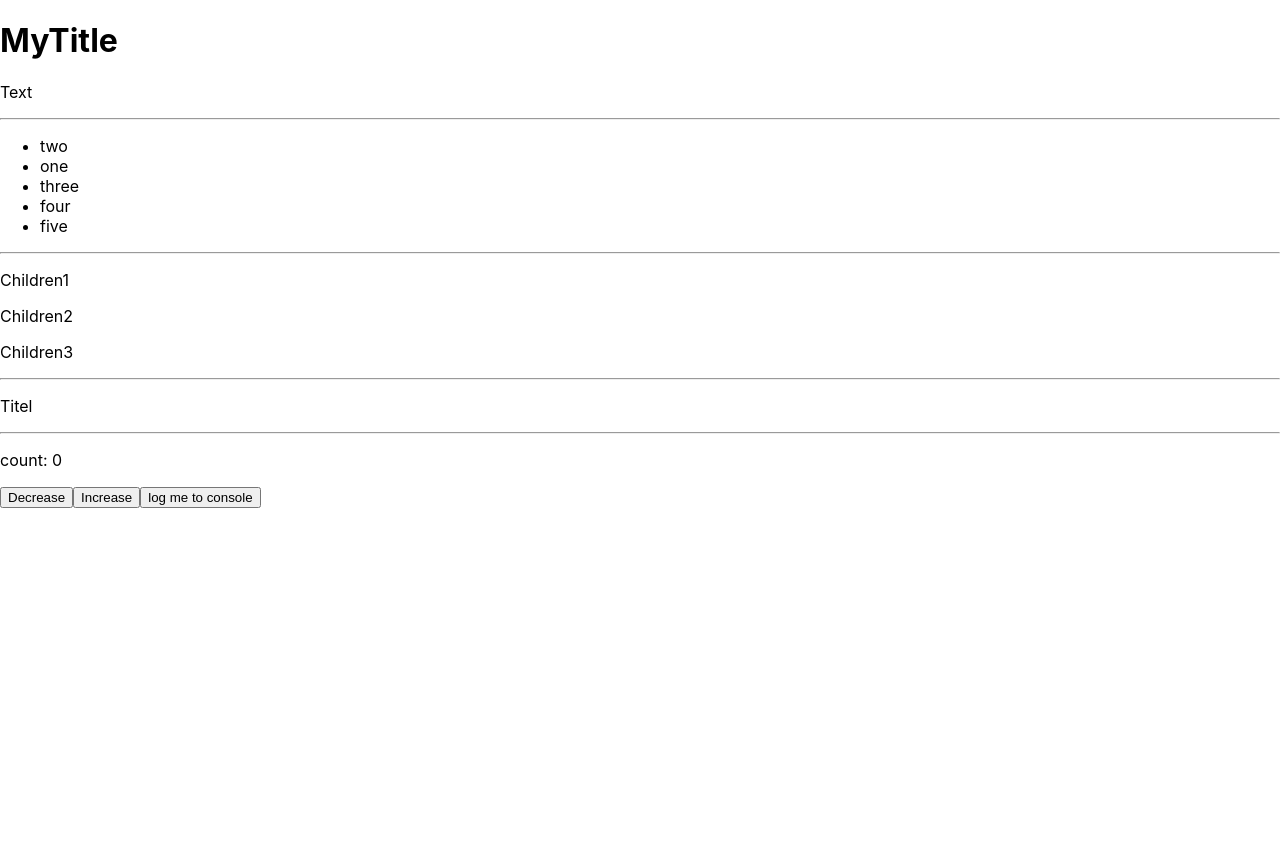
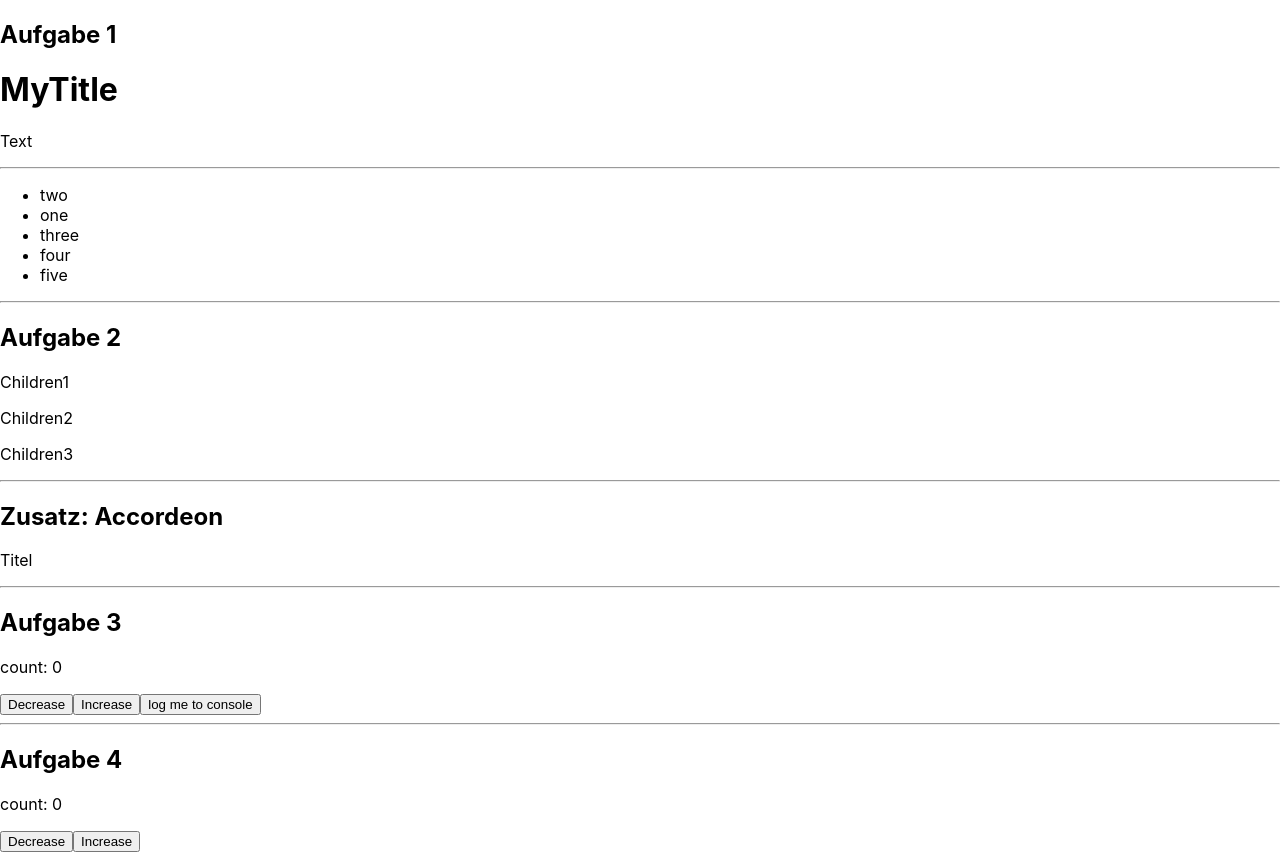
Before and after one commit to sandstorm/react-training-november-2021, a React (Create React App) app: page / in a window 1280 px wide. Before the commit the page ends 800 px from the top, so only its background shows below. Built offline with nearby package versions, Linux system fonts and the light colour scheme.

Commit message:
TASK: Add Counter with custom hook

```diff
--- a/src/App.tsx
+++ b/src/App.tsx
@@ -4,6 +4,7 @@ import ComponentWithChildren from './aufgaben/ComponentWithChildren';
 // import './App.css';
 import ComponentWithFragment from './aufgaben/ComponentWithFragment';
 import Counter from './aufgaben/Counter';
+import CounterWithCustomHook from './aufgaben/CounterWithCustomHook';
 import List from './aufgaben/List';
 
 const listOfStrings = [
@@ -32,19 +33,26 @@ const listOfStrings = [
 function App() {
   return (
     <div className="App">
+      <h2>Aufgabe 1</h2>
       <ComponentWithFragment title={'MyTitle'} />
       <hr />
       <List items={listOfStrings} />
       <hr />
+      <h2>Aufgabe 2</h2>
        <ComponentWithChildren>
         <p>Children1</p>
         <p>Children2</p>
         <p>Children3</p>
       </ComponentWithChildren>
       <hr />
+      <h2>Zusatz: Accordeon</h2>
       <Accordeon />
       <hr />
+      <h2>Aufgabe 3</h2>
       <Counter step={10} />
+      <hr />
+      <h2>Aufgabe 4</h2>
+      <CounterWithCustomHook step={10} />
     </div>
   );
 }
--- /dev/null
+++ b/src/aufgaben/CounterWithCustomHook.tsx
@@ -0,0 +1,20 @@
+import React from "react"
+import useCounter from "./useCounter"
+
+type Props = {
+    step: number
+}
+
+const CounterWithCustomHook = (props: Props) => {
+    const {count, decrement, increment} = useCounter(0, props.step)
+
+    return (
+        <div className="counter">
+            <p>count: {count}</p>
+            <button onClick={decrement}>Decrease</button>
+            <button onClick={increment}>Increase</button>
+        </div>
+    )
+}
+
+export default React.memo(CounterWithCustomHook)
--- /dev/null
+++ b/src/aufgaben/useCounter.ts
@@ -0,0 +1,16 @@
+import { useState } from "react"
+
+const useCounter = (initialCount: number, step: number) => {
+    const [count, setCount] = useState(initialCount)
+
+    const increment = () => setCount(count + step)
+    const decrement = () => setCount(count - step)
+
+    return {
+        count,
+        increment,
+        decrement
+    }
+}
+
+export default useCounter
```
Also changed, not shown: 1 other file (tests, documents, lock files or other folders).
